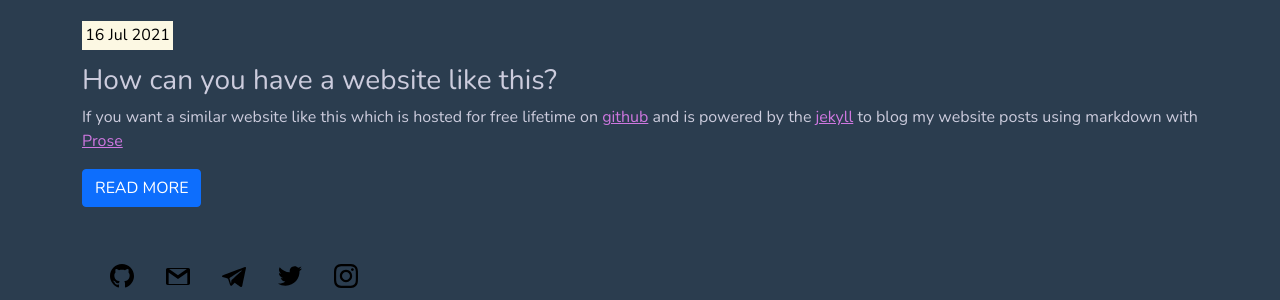
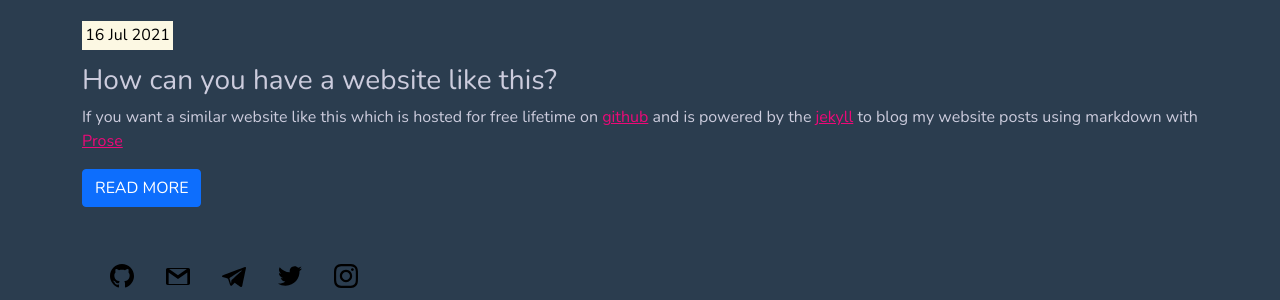
Before and after one commit to hemanthnarra/hemanthnarra.github.io, a Jekyll site: the page built from index.html, in a window 1280 px wide. Shown: the part 280-580 px from the top of the page. Built offline with Jekyll 4.4.1, drawn with Linux system fonts in a browser that asks for light colours.

Commit message:
color changed can't fix on this one

```diff
--- a/css/main.css
+++ b/css/main.css
@@ -6,7 +6,7 @@ body {
     font-family: 'Nunito', sans-serif;
 }
 a {
-    color: #cf77e0;
+    color: #ed0978;
 }
 a:hover {
     color: #fcf988;
```
